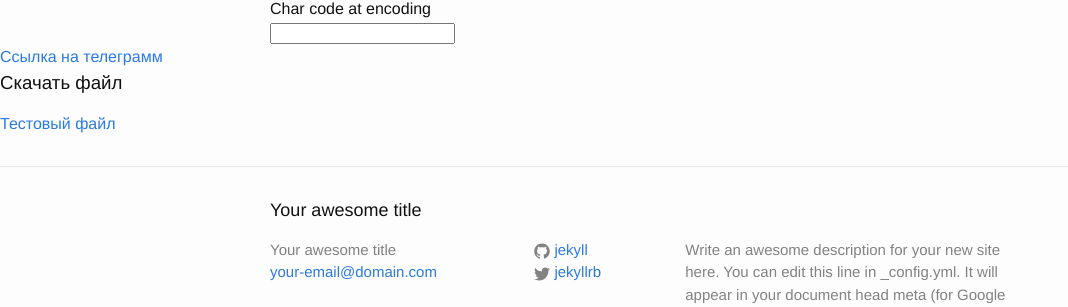
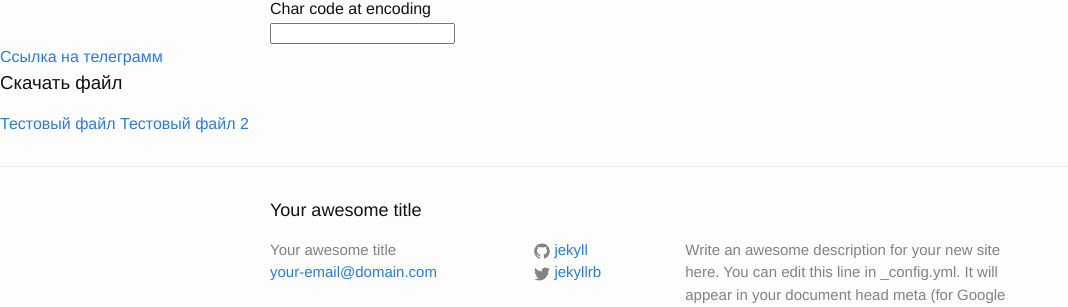
Before and after one commit to ddspb/ddspb.github.io, a Jekyll site: the page built from index.html, in a window 1280 px wide and 900 px high, scrolled down 5547 px. Shown: the part 441-748 px from the top of the window, without its empty margins (0-1068 px from the left). Built offline with Jekyll 4.4.1, drawn with Linux system fonts in a browser that asks for light colours.

Commit message:
Update index.html

```diff
--- a/index.html
+++ b/index.html
@@ -659,5 +659,6 @@
   </div>
   <a href="https://t.me/cats_cats">Ссылка на телеграмм</a>
 <h3>Скачать файл</h3>
-<a href="/Поздравление_тестировщику.txt">Тестовый файл</a>
+<a href="/Поздравление_тестировщику.txt" download="">Тестовый файл</a>
+  <a href="/test.txt" download="">Тестовый файл 2</a>
 </div>
```
